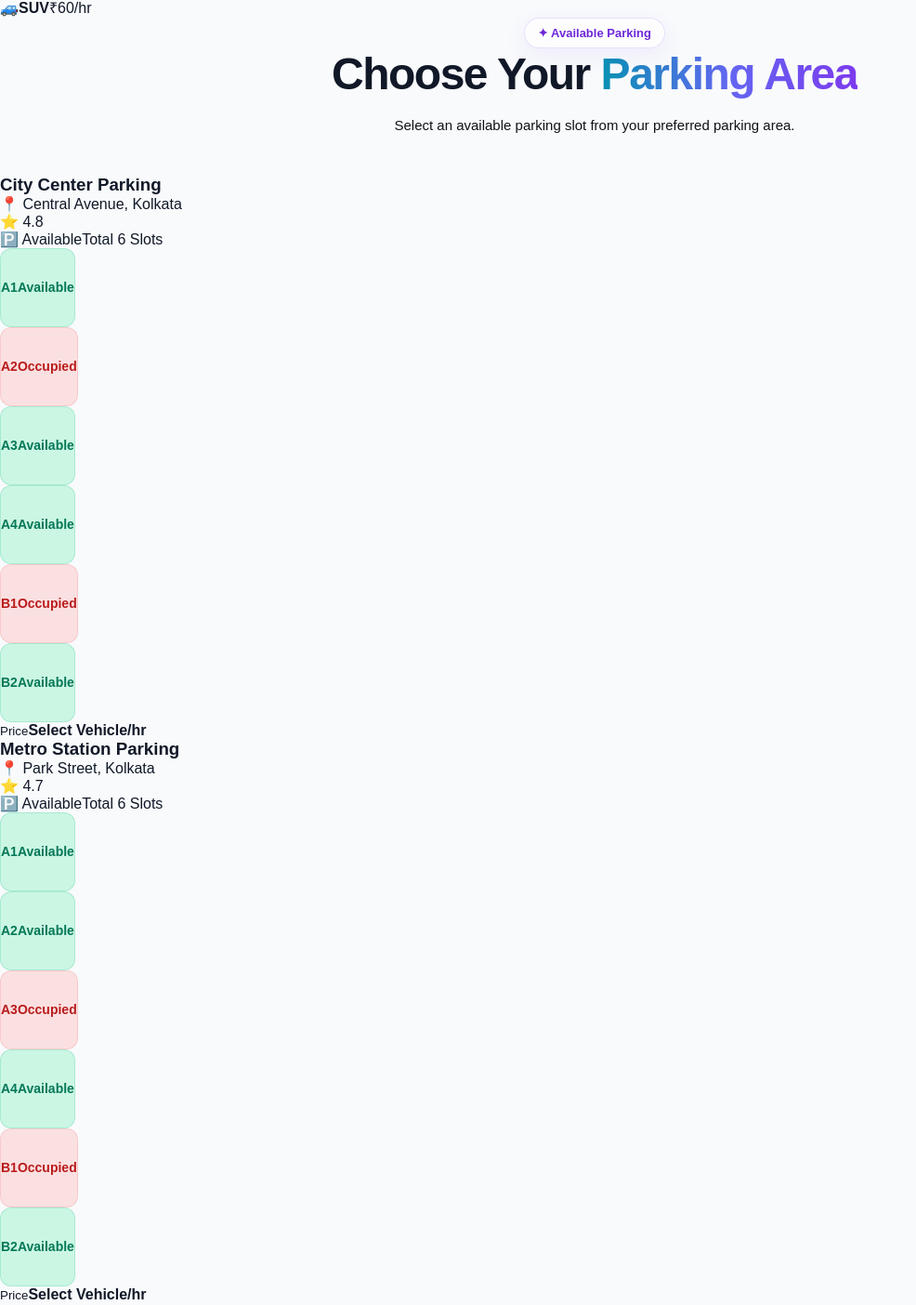
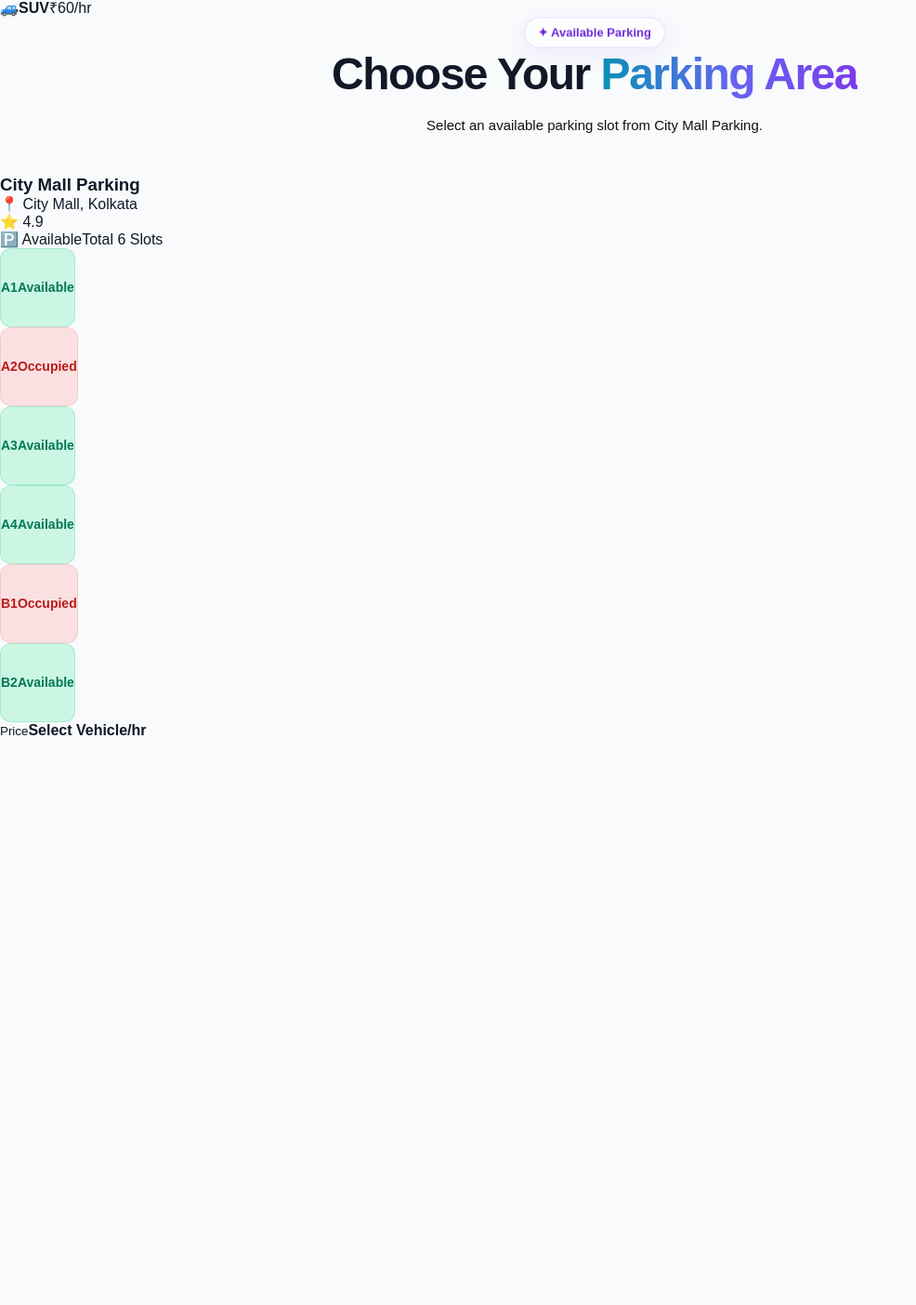
Before and after one commit to dibeyendu-dev/smart-parking-system, a React (Vite) app: page /search in a window 1280 px wide. Shown: the part 419-1823 px from the top of the page at 93% size, without its empty margins (0-986 px from the left). After the commit the page ends 1214 px from the top, so only its background shows below. Built offline with nearby package versions, Linux system fonts and the light colour scheme.

Commit message:
FindParking jsx added

```diff
--- a/src/pages/FindParking.jsx
+++ b/src/pages/FindParking.jsx
@@ -3,7 +3,6 @@ import { Link } from "react-router-dom";
 import "./../css/FindParking.css";
 
 function FindParking() {
-
     const [vehicleType, setVehicleType] = useState("");
     const [selectedSlot, setSelectedSlot] = useState(null);
 
@@ -15,12 +14,11 @@ function FindParking() {
     };
 
     // Parking data
-    const parkingAreas = [
-        {
+    const parkingArea = {
         id: 1,
-            name: "City Center Parking",
-            location: "Central Avenue, Kolkata",
-            rating: "4.8",
+        name: "City Mall Parking",
+        location: "City Mall, Kolkata",
+        rating: "4.9",
         slots: [
             { id: "A1", status: "available" },
             { id: "A2", status: "occupied" },
@@ -29,42 +27,10 @@ function FindParking() {
             { id: "B1", status: "occupied" },
             { id: "B2", status: "available" }
         ]
-        },
-
-        {
-            id: 2,
-            name: "Metro Station Parking",
-            location: "Park Street, Kolkata",
-            rating: "4.7",
-            slots: [
-                { id: "A1", status: "available" },
-                { id: "A2", status: "available" },
-                { id: "A3", status: "occupied" },
-                { id: "A4", status: "available" },
-                { id: "B1", status: "occupied" },
-                { id: "B2", status: "available" }
-            ]
-        },
-
-        {
-            id: 3,
-            name: "Mall Parking Zone",
-            location: "Salt Lake, Kolkata",
-            rating: "4.9",
-            slots: [
-                { id: "A1", status: "available" },
-                { id: "A2", status: "occupied" },
-                { id: "A3", status: "available" },
-                { id: "A4", status: "occupied" },
-                { id: "B1", status: "available" },
-                { id: "B2", status: "available" }
-            ]
-        }
-    ];
+    };
 
     // Select parking slot
-    function selectSlot(area, slot) {
-
+    function selectSlot(slot) {
         if (slot.status === "occupied") {
             return;
         }
@@ -75,8 +41,8 @@ function FindParking() {
         }
 
         setSelectedSlot({
-            areaName: area.name,
-            location: area.location,
+            areaName: parkingArea.name,
+            location: parkingArea.location,
             slotId: slot.id,
             vehicle: vehicleType,
             price: prices[vehicleType]
@@ -98,12 +64,11 @@ function FindParking() {
                 </h1>
 
                 <p>
-                    Choose your location, vehicle type and
-                    available parking slot to book your spot easily.
+                    Choose your vehicle type and available
+                    parking slot to book your spot easily.
                 </p>
 
             </section>
-
 
             {/* Search */}
             <section className="find-parking-search">
@@ -118,12 +83,12 @@ function FindParking() {
 
                         <input
                             type="text"
-                            placeholder="Enter parking location"
+                            value="City Mall, Kolkata"
+                            readOnly
                         />
                     </div>
 
                 </div>
-
 
                 {/* Date */}
                 <div className="search-field">
@@ -137,7 +102,6 @@ function FindParking() {
                     </div>
 
                 </div>
-
 
                 {/* Vehicle */}
                 <div className="search-field">
@@ -155,7 +119,6 @@ function FindParking() {
                                 setSelectedSlot(null);
                             }}
                         >
-
                             <option value="">
                                 Select vehicle
                             </option>
@@ -179,7 +142,6 @@ function FindParking() {
                 </div>
 
             </section>
-
 
             {/* Price */}
             <section className="vehicle-price-info">
@@ -210,8 +172,7 @@ function FindParking() {
 
             </section>
 
-
-            {/* Parking Areas */}
+            {/* Parking Area */}
             <section className="parking-results">
 
                 <div className="section-heading">
@@ -226,19 +187,16 @@ function FindParking() {
 
                     <p>
                         Select an available parking slot from
-                        your preferred parking area.
+                        City Mall Parking.
                     </p>
 
                 </div>
 
-
                 <div className="parking-results-grid">
-
-                    {parkingAreas.map((area) => (
 
                     <div
                         className="parking-result-card"
-                            key={area.id}
+                        key={parkingArea.id}
                     >
 
                         {/* Parking Header */}
@@ -247,23 +205,22 @@ function FindParking() {
                             <div>
 
                                 <h3>
-                                        {area.name}
+                                    {parkingArea.name}
                                 </h3>
 
                                 <p>
-                                        📍 {area.location}
+                                    📍 {parkingArea.location}
                                 </p>
 
                             </div>
 
                             <span className="parking-rating">
-                                    ⭐ {area.rating}
+                                ⭐ {parkingArea.rating}
                             </span>
 
                         </div>
 
-
-                            {/* Slots */}
+                        {/* Availability */}
                         <div className="parking-availability">
 
                             <span>
@@ -271,32 +228,28 @@ function FindParking() {
                             </span>
 
                             <span>
-                                    Total {area.slots.length} Slots
+                                Total {parkingArea.slots.length} Slots
                             </span>
 
                         </div>
 
-
                         {/* Parking Slots */}
                         <div className="parking-slots">
 
-                                {area.slots.map((slot) => (
+                            {parkingArea.slots.map((slot) => (
 
                                 <button
                                     key={slot.id}
                                     className={`
                                         parking-slot
                                         ${slot.status}
-                                            ${selectedSlot?.areaName === area.name &&
-                                                selectedSlot?.slotId === slot.id
+                                        ${selectedSlot?.slotId === slot.id
                                             ? "selected"
                                             : ""
                                         }
                                     `}
                                     disabled={slot.status === "occupied"}
-                                        onClick={() =>
-                                            selectSlot(area, slot)
-                                        }
+                                    onClick={() => selectSlot(slot)}
                                 >
 
                                     <strong>
@@ -314,7 +267,6 @@ function FindParking() {
                             ))}
 
                         </div>
-
 
                         {/* Price */}
                         <div className="parking-result-price">
@@ -340,12 +292,9 @@ function FindParking() {
 
                     </div>
 
-                    ))}
-
                 </div>
 
             </section>
-
 
             {/* Selected Slot */}
             {selectedSlot && (
@@ -366,10 +315,10 @@ function FindParking() {
                             📍 {selectedSlot.location}
                         </p>
 
-
                         <div className="selected-details">
 
                             <div>
+
                                 <small>
                                     Parking Slot
                                 </small>
@@ -377,10 +326,11 @@ function FindParking() {
                                 <strong>
                                     🅿️ {selectedSlot.slotId}
                                 </strong>
+
                             </div>
 
+                            <div>
 
-                            <div>
                                 <small>
                                     Vehicle
                                 </small>
@@ -396,10 +346,11 @@ function FindParking() {
                                     {selectedSlot.vehicle.toUpperCase()}
 
                                 </strong>
+
                             </div>
 
+                            <div>
 
-                            <div>
                                 <small>
                                     Price
                                 </small>
@@ -407,10 +358,10 @@ function FindParking() {
                                 <strong>
                                     ₹{selectedSlot.price}/hr
                                 </strong>
+
                             </div>
 
                         </div>
-
 
                         <Link
                             to="/booking"
```
Lines whose indentation alone changed are shown as unchanged.
